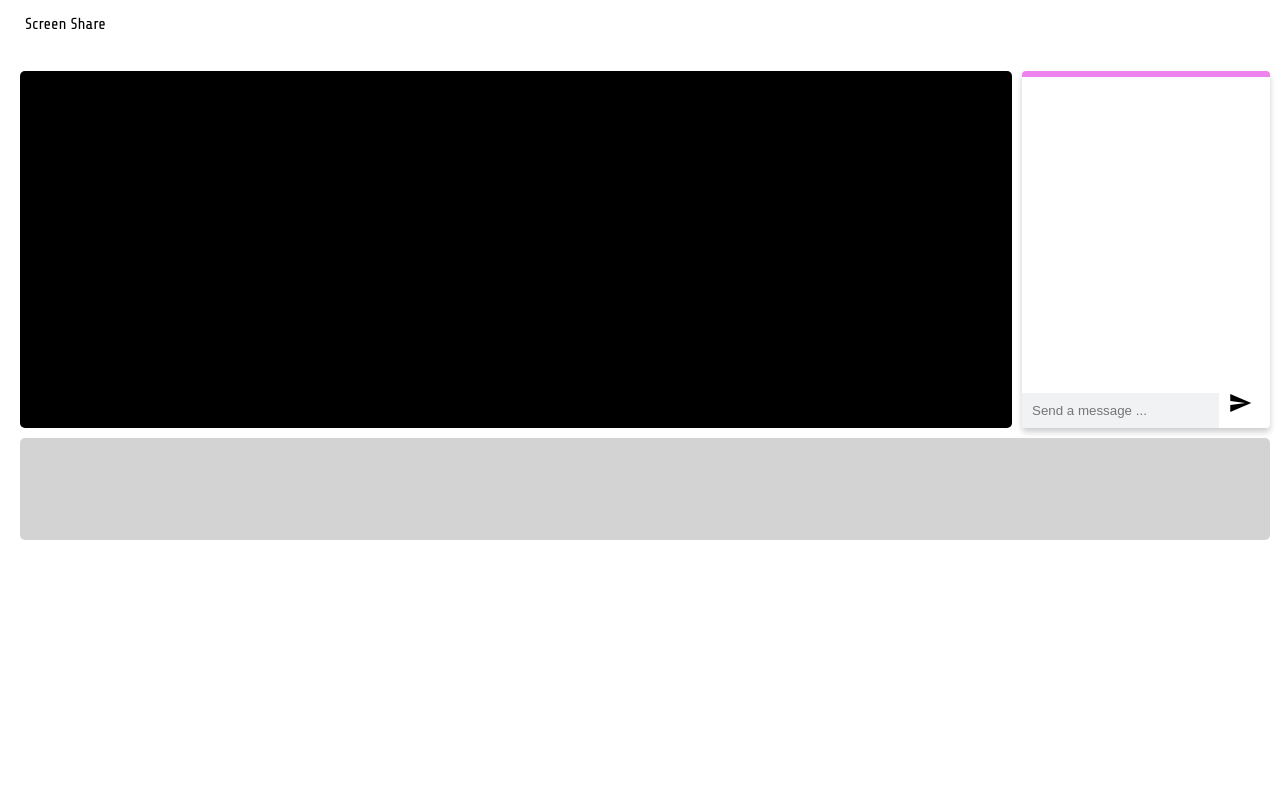
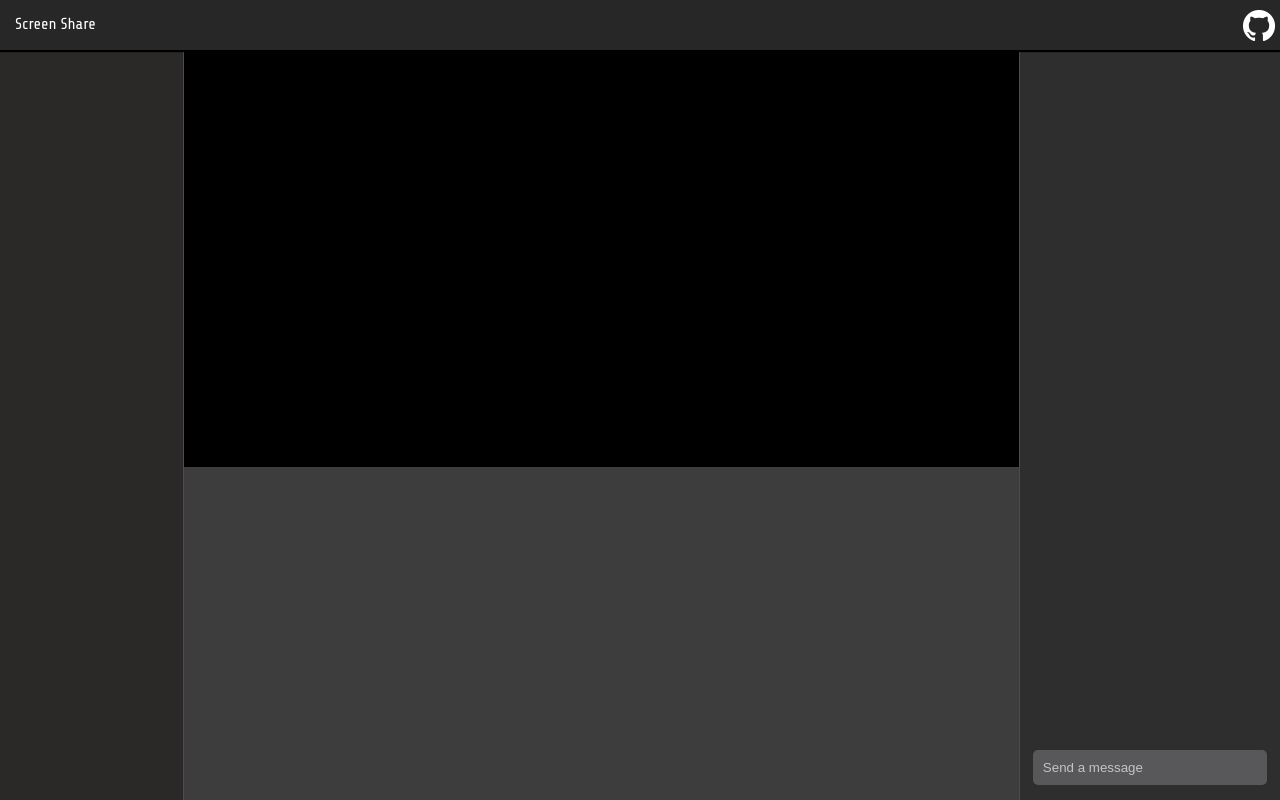
Before and after one commit to wailay/screen_share, a website: page client/dist/index.html in a window 1280 px wide. Drawn offline with Linux system fonts and the light colour scheme; no server answers.

Commit message:
dist commit

```diff
--- a/client/dist/css/index.css
+++ b/client/dist/css/index.css
@@ -1,66 +1,75 @@
 .top-bar {
-    padding: 5px 5px 0px 15px;
+    width: 100%;
+    height: 50px;
+    padding: 10px 5px 0px 15px;
     display : flex;
     justify-content : space-between;
-    margin : 10px 10px 0 10px;
+    background-color: rgb(39, 39, 39);
+    color: white;
+    box-shadow: 0px 2px 1px 0px rgba(0,0,0,1);
+    position: absolute;
+    top: 0;
+    left : 0;
 }
 
 
 .container {
-    display: grid;
-    grid-template-columns : 80% 20%;
-    grid-template-rows : 70% 20%;
-    margin: 20px 20px 0 20px;
-    gap: 10px;
+    display: flex;
+    flex-wrap : nowrap;
+    height: 100%;
+    /* position: relative; */
 
 }
 .user-space {
-    border-radius : 5px;
-    min-width: 100%;
-    min-height : 100%;
+
+    /* height: calc(100% - 50px); */
+    height : calc(100vh - 50px);
+    margin-top : 50px;
+    width: 266px;
     display: flex;
-    flex-wrap : nowrap;
-    overflow-x: auto;
-    background-color : lightgray;
+    flex-direction: column;
+    overflow-y: auto;
+    background-color : rgb(43, 40, 40);
     transition: 0.5s;
-    grid-row-start : 2;
-    grid-row-end : 3;
-    grid-column-start : 1;
-    grid-column-end: 3;
-    align-items : center;
+    border-right: 1px solid rgb(77, 75, 75);
+    padding: 15px;
 }
 .user {
-    width: 220px;
-    height : 80%;
-    margin : 15px;
-    border-radius : 10px;
+    width: 100%;
+    height : 15%;
+    margin-bottom: 15px;
     background-color: rgb(30, 65, 97);
     transition: 0.2s;
     position : relative;
     overflow: hidden;
     flex : 0 0 auto;
     box-shadow: 0 4px 6px 0 hsla(0, 0%, 0%, 0.2);
+
 }
 .main-screen {
-    width : 100%;
-    height : 100%;
-    border-radius : 5px;
+    width: 100%;
+    /* height: 100%;
+    padding-top : 56.25%; */
+    background-color: rgb(61, 61, 61);
+    margin-top : 50px;
+
+
+}
+#main-video {
+    width: 100%;
     background-color: rgb(0, 0, 0);
 
 }
 .chat-space {
-    width : 100%;
-    height : 100%;
-    margin : auto;
-    position: relative;
-    border-top : 6px solid violet;
-    box-shadow: 0 4px 6px 0 hsla(0, 0%, 0%, 0.2);
-    border-radius : 4px;
-    grid-row-start : 1;
-    grid-row-end : 2;
-    grid-column-start : 2;
-    grid-column-end: 3;
+    height: calc(100vh - 50px);
+    margin-top : 50px;
+    width: 400px;
+    background-color: rgb(46, 46, 46);
+    border-left : 1px solid rgb(77, 75, 75);
+    transition: 0.5s;
+    padding-bottom : 10px;
 }
+
 
 
 .me {
@@ -120,12 +129,8 @@
 
 
 .wrap {
-    position: relative;
-}
-.chat-message {
-    width : 100%;
-    position : absolute;
-    bottom : 0;
+
+    width: 100%;
 }
 
 .send-btn {
@@ -133,11 +138,20 @@
     cursor: pointer;
 }
 .chat-input {
+    display: block;
     border : none;
-    min-width : calc(100% - 105px);
-    background-color : hsl(220, 12%, 95%);
+    width: 100%;
+    background-color : hsl(240, 1%, 35%);
     padding : 10px;
-    z-index: 100;
+    /* outline: none; */
+    border-radius: 5px;
+    width: 90%;
+    margin: 0 auto;
+}
+
+.chat-input::placeholder {
+    color: rgb(196, 196, 196);
+
 }
 .all-messages {
     height: auto;
@@ -145,10 +159,15 @@
     max-height : calc(100% - 40px);
     overflow-y: scroll;
     overflow-x: hidden;
+    scrollbar-base-color: teal;
+    scrollbar-width: none;
+    color: white;
 }
 
 .message {
     margin : 15px 0 15px 5px;
+    padding-bottom: 10px;
+    border-bottom : 1px solid rgba(139, 139, 139, 0.212);
 
 }
 .message p {
@@ -209,6 +228,9 @@ animation-delay:300ms;
 animation-delay:400ms;
 }
 
+::-webkit-scrollbar {
+    width: 6px;
+}
 video::-webkit-media-controls-overlay-play-button {
     display: none;
 }
--- a/client/dist/index.html
+++ b/client/dist/index.html
@@ -18,19 +18,22 @@
 
 
     <div class="top-bar">
-        <p>Screen Share</p>
-        <a href="https://github.com/wailay/screen-share" target="_blank">
+        <p style="padding-top : 5px" >Screen Share</p>
+        <a href="https://github.com/wailay/screen-share" target="_blank" >
         <img style="width:32px;height:32px" src="images/github.png" />
         </a>
     </div>
 
     <div class="container">
 
+        <div id="user-space" class="user-space">
 
+        </div>
 
         <div class="main-screen">
-            <video id="main-video" class="shared-screen" muted autoplay></video>
+            <video id="main-video" muted autoplay></video>
         </div>
+
 
         <div id="chat-space" class="chat-space">
 
@@ -51,15 +54,14 @@
 
             <div class="chat-message">
                 <div class="wrap">
-                    <input id="chat-input" class="chat-input" type="text" placeholder="Send a message ..." value="">
-                    <div class="material-icons send-btn" id="send-btn">send</div>
+                    <input id="chat-input" class="chat-input" type="text" placeholder="Send a message" value="">
+
                 </div>
             </div>
 
 
         </div>
 
-        <div id="user-space" class="user-space"></div>
 
     </div>
     <script src="main.js"></script>
```
Also changed, not shown: client/dist/main.js.
